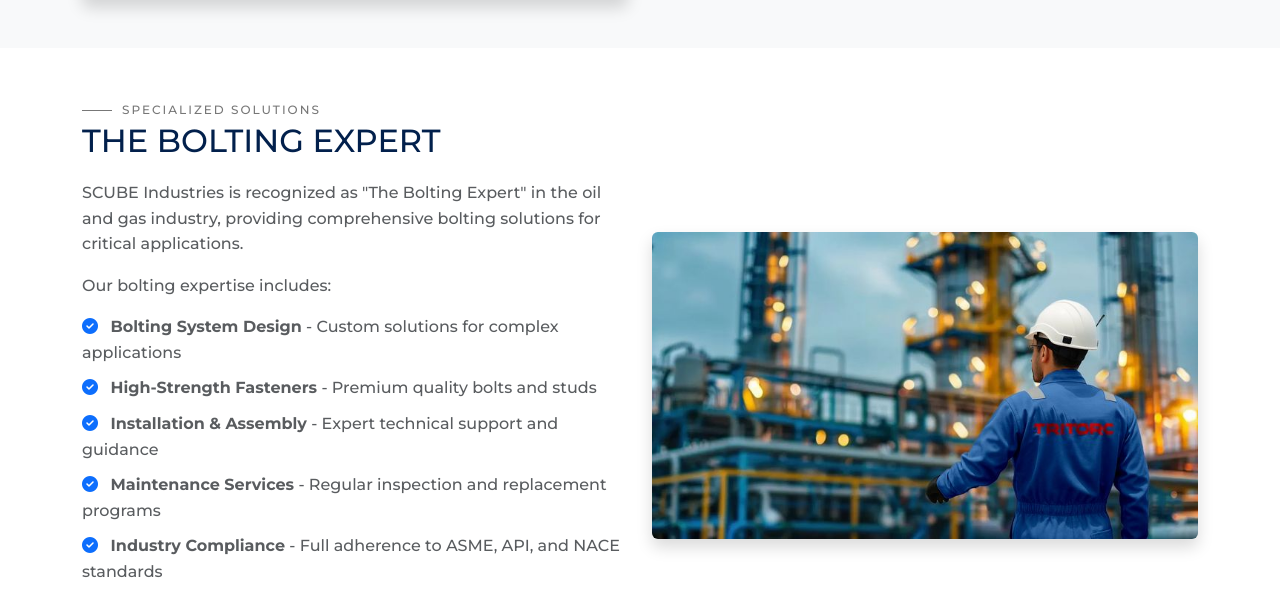
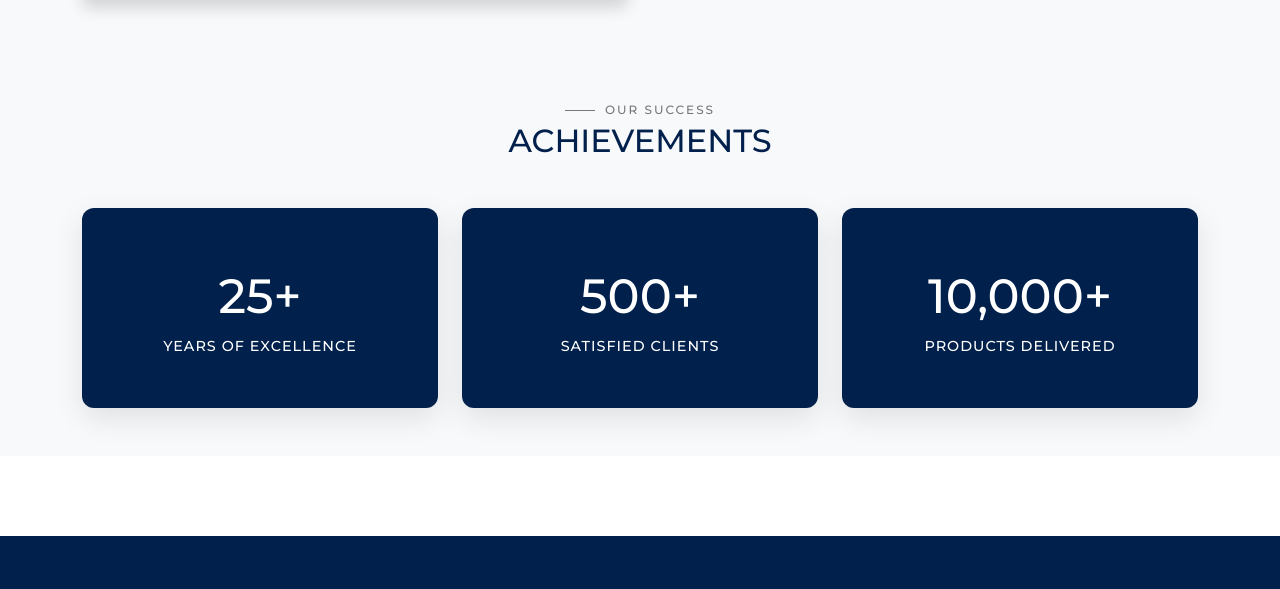
Before and after one commit to digicoyotes-web/scube-industry, a plain HTML site: page aboutus.html in a window 1280 px wide. Shown: the part 4330-4919 px from the top of the page. Drawn offline with nearby package versions, Linux system fonts and the light colour scheme.

Commit message:
Revert "Add The Bolting Expert section with image to about us page"
This reverts commit 2f4bff6a9fc9bc58a730f827fa64d8888eca84a9.

```diff
--- a/aboutus.html
+++ b/aboutus.html
@@ -364,31 +364,6 @@
         </div>
     </section>
 
-    <!-- The Bolting Expert Section -->
-    <section class="py-5">
-        <div class="container">
-            <div class="row align-items-center g-4">
-                <div class="col-lg-6 order-lg-2">
-                    <img src="The Bolting Expert.jpg?v=1" class="img-fluid rounded shadow" alt="The Bolting Expert">
-                </div>
-                <div class="col-lg-6 order-lg-1">
-                    <span class="section-subtitle">Specialized Solutions</span>
-                    <h2 class="section-title">The Bolting Expert</h2>
-                    <p class="text-muted mb-3">SCUBE Industries is recognized as "The Bolting Expert" in the oil and gas industry, providing comprehensive bolting solutions for critical applications.</p>
-                    <p class="text-muted mb-3">Our bolting expertise includes:</p>
-                    <ul class="text-muted" style="list-style: none; padding: 0;">
-                        <li style="margin-bottom: 10px;"><strong><i class="fas fa-check-circle text-primary me-2"></i> Bolting System Design</strong> - Custom solutions for complex applications</li>
-                        <li style="margin-bottom: 10px;"><strong><i class="fas fa-check-circle text-primary me-2"></i> High-Strength Fasteners</strong> - Premium quality bolts and studs</li>
-                        <li style="margin-bottom: 10px;"><strong><i class="fas fa-check-circle text-primary me-2"></i> Installation & Assembly</strong> - Expert technical support and guidance</li>
-                        <li style="margin-bottom: 10px;"><strong><i class="fas fa-check-circle text-primary me-2"></i> Maintenance Services</strong> - Regular inspection and replacement programs</li>
-                        <li style="margin-bottom: 10px;"><strong><i class="fas fa-check-circle text-primary me-2"></i> Industry Compliance</strong> - Full adherence to ASME, API, and NACE standards</li>
-                    </ul>
-                    <p class="text-muted mt-4">Our bolting solutions ensure structural integrity and safety in the most demanding oil and gas environments.</p>
-                </div>
-            </div>
-        </div>
-    </section>
-
     <!-- Achievements Section -->
     <section class="py-5 bg-light">
         <div class="container">
```
